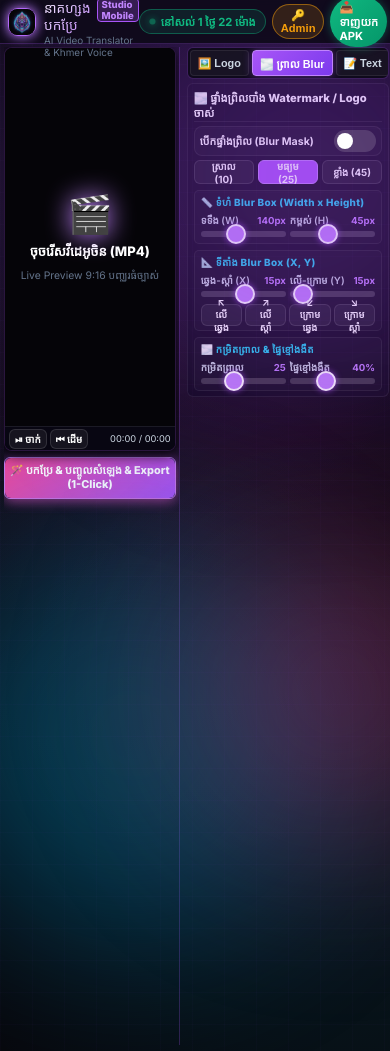
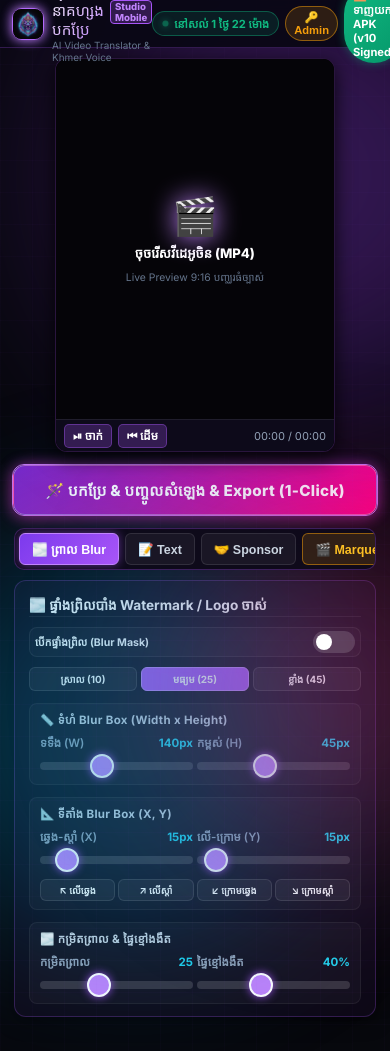
Before and after one commit to bunsame336-netizen/neak-zong-translate, a Flask app: page / in a window 390 px wide. Run offline with Flask 3, Linux system fonts and the light colour scheme; some web fonts are replaced.

Commit message:
feat(mobile): switch to 100% vertical mobile stack and sign release APK with official keystore

```diff
--- a/templates/index.html
+++ b/templates/index.html
@@ -21,99 +21,91 @@
   <!-- Custom Mobile Split Cyberpunk CSS -->
   <link rel="stylesheet" href="/static/css/neak_zong.css?v=8.0.0">
 
-  <!-- ⚡ CRITICAL MOBILE OVERRIDE: 2-COLUMN SIDE-BY-SIDE MOBILE GRID (NO PAGE SCROLL) -->
+  <!-- ⚡ CRITICAL MOBILE UX: 100% VERTICAL MOBILE STACK (TOP PREVIEW -> 1-CLICK ACTION -> BOTTOM CONTROLS) -->
   <style>
     html, body {
       margin: 0 !important;
       padding: 0 !important;
-      width: 100vw !important;
-      max-width: 100% !important;
-      height: 100dvh !important;
-      max-height: 100dvh !important;
-      min-height: 100dvh !important;
-      overflow: hidden !important;
-      position: fixed !important;
+      width: 100% !important;
+      min-height: 100vh !important;
+      background: #07080d !important;
+      overflow-x: hidden !important;
+      overflow-y: auto !important;
+      -webkit-overflow-scrolling: touch !important;
+      position: relative !important;
+    }
+
+    header.app-header {
+      position: sticky !important;
       top: 0 !important;
-      left: 0 !important;
-      right: 0 !important;
-      bottom: 0 !important;
+      z-index: 1000 !important;
+      height: 48px !important;
+      min-height: 48px !important;
+      max-height: 48px !important;
+      backdrop-filter: blur(20px) !important;
+      -webkit-backdrop-filter: blur(20px) !important;
+      background: rgba(10, 8, 22, 0.95) !important;
+      border-bottom: 1px solid rgba(168, 85, 247, 0.25) !important;
+      padding: 4px 12px !important;
+      box-sizing: border-box !important;
+      display: flex !important;
+      align-items: center !important;
+      justify-content: space-between !important;
     }
-    header.app-header {
-      height: 44px !important;
-      min-height: 44px !important;
-      max-height: 44px !important;
-      flex: 0 0 44px !important;
-      padding: 2px 8px !important;
-      z-index: 100 !important;
+    .brand-title {
+      font-size: 0.95rem !important;
+    }
+    .brand-dragon-badge {
+      width: 32px !important;
+      height: 32px !important;
+    }
+
+    /* ════ 100% VERTICAL MOBILE STACK CONTAINER ════ */
+    .studio-main-container {
+      display: flex !important;
+      flex-direction: column !important;
+      width: 100% !important;
+      max-width: 520px !important;
+      margin: 0 auto !important;
+      padding: 10px 12px 60px 12px !important;
+      gap: 12px !important;
       box-sizing: border-box !important;
     }
-    .brand-title {
-      font-size: 0.85rem !important;
-    }
-    .brand-dragon-badge {
-      width: 28px !important;
-      height: 28px !important;
-    }
 
-    /* ════ 2-COLUMN SIDE-BY-SIDE MOBILE GRID (MATCH USER SCREENSHOT EXACTLY) ════ */
-    .studio-main-container {
-      display: grid !important;
-      grid-template-columns: 46% 54% !important;
-      width: 100vw !important;
-      max-width: 100% !important;
-      height: calc(100dvh - 44px) !important;
-      max-height: calc(100dvh - 44px) !important;
-      margin: 0 !important;
-      padding: 3px 4px 6px 4px !important;
-      overflow: hidden !important;
-      box-sizing: border-box !important;
-      gap: 5px !important;
-    }
-
-    /* ── LEFT COLUMN (46%): VIDEO PREVIEW + PLAYBACK + 1-CLICK ACTION ── */
+    /* ── 1. TOP STAGE: 9:16 LIVE PREVIEW + CONTROLS ── */
     .studio-stage-col {
       width: 100% !important;
-      height: 100% !important;
-      max-height: 100% !important;
       display: flex !important;
       flex-direction: column !important;
-      justify-content: flex-start !important;
-      align-items: stretch !important;
-      padding: 0 3px 0 0 !important;
+      align-items: center !important;
       border: none !important;
-      border-right: 1.5px solid rgba(168, 85, 247, 0.25) !important;
+      padding: 0 !important;
+      gap: 10px !important;
       background: transparent !important;
-      overflow-y: auto !important;
-      overflow-x: hidden !important;
-      box-sizing: border-box !important;
-      gap: 4px !important;
-      scrollbar-width: none !important;
-    }
-    .studio-stage-col::-webkit-scrollbar {
-      display: none !important;
+      overflow: visible !important;
     }
 
     .video-stage-card {
       background: #000000 !important;
       border: 1.5px solid var(--border-cyber) !important;
-      border-radius: 8px !important;
+      border-radius: 12px !important;
       overflow: hidden !important;
-      box-shadow: 0 4px 14px rgba(0, 0, 0, 0.9) !important;
+      box-shadow: 0 6px 20px rgba(0, 0, 0, 0.8) !important;
       position: relative !important;
       display: flex !important;
       flex-direction: column !important;
-      flex-shrink: 0 !important;
       width: 100% !important;
-      max-width: 100% !important;
-      height: auto !important;
-      max-height: none !important;
+      max-width: 280px !important;
+      margin: 0 auto !important;
     }
 
     .video-stage-viewport {
       position: relative !important;
       aspect-ratio: 9 / 16 !important;
       width: 100% !important;
-      max-height: 48vh !important;
+      height: 36vh !important;
+      max-height: 360px !important;
+      min-height: 240px !important;
       background: #050408 !important;
       display: flex !important;
       align-items: center !important;
@@ -123,69 +115,81 @@
     }
 
     .video-toolbar {
-      height: 24px !important;
-      min-height: 24px !important;
-      padding: 1px 4px !important;
-      flex-shrink: 0 !important;
+      height: 32px !important;
+      min-height: 32px !important;
+      padding: 2px 8px !important;
+      background: #0d0a1a !important;
+      border-top: 1px solid rgba(255, 255, 255, 0.08) !important;
       display: flex !important;
       align-items: center !important;
       justify-content: space-between !important;
-      background: #080612 !important;
     }
     .video-toolbar .playback-controls {
       display: flex !important;
       align-items: center !important;
-      gap: 3px !important;
+      gap: 6px !important;
     }
     .video-toolbar .btn-ctrl {
-      font-size: 0.62rem !important;
-      padding: 2px 5px !important;
-      height: 20px !important;
+      font-size: 0.72rem !important;
+      font-weight: 700 !important;
+      padding: 3px 8px !important;
+      height: 24px !important;
+      border-radius: 5px !important;
+      background: rgba(168, 85, 247, 0.25) !important;
+      border: 1px solid rgba(168, 85, 247, 0.4) !important;
+      color: #ffffff !important;
     }
     .video-toolbar .time-display {
-      font-size: 0.58rem !important;
+      font-size: 0.68rem !important;
+      color: #94a3b8 !important;
+      font-variant-numeric: tabular-nums !important;
     }
 
+    /* ── 2. MIDDLE: 1-CLICK AUTO PROCESS BANNER ── */
     .auto-process-banner {
       width: 100% !important;
-      margin: 2px 0 0 0 !important;
+      max-width: 480px !important;
+      margin: 2px auto 0 auto !important;
       padding: 0 !important;
-      flex-shrink: 0 !important;
-      border-radius: 6px !important;
     }
     .btn-auto-process {
-      padding: 6px 4px !important;
-      font-size: 0.68rem !important;
+      width: 100% !important;
+      min-height: 50px !important;
+      padding: 10px 16px !important;
+      font-size: 0.95rem !important;
       font-weight: 800 !important;
-      width: 100% !important;
-      min-height: 32px !important;
-      height: auto !important;
+      border-radius: 12px !important;
+      background: linear-gradient(135deg, #7928ca 0%, #ff0080 100%) !important;
+      color: #ffffff !important;
+      border: 1px solid rgba(255, 255, 255, 0.3) !important;
+      box-shadow: 0 4px 18px rgba(255, 0, 128, 0.35) !important;
+      cursor: pointer !important;
+      display: flex !important;
+      align-items: center !important;
       justify-content: center !important;
-      letter-spacing: 0px !important;
-      border-radius: 6px !important;
-      text-align: center !important;
-      white-space: normal !important;
-      line-height: 1.25 !important;
+      gap: 8px !important;
+      letter-spacing: 0.3px !important;
+      transition: transform 0.15s ease, box-shadow 0.15s ease !important;
+    }
+    .btn-auto-process:active {
+      transform: scale(0.97) !important;
     }
 
-    /* ── RIGHT COLUMN (54%): CONTROLS & SLIDERS BESIDE VIDEO ── */
+    /* ── 3. BOTTOM: CONTROLS, TABS & SLIDERS (FULL WIDTH) ── */
     .studio-controls-col {
       width: 100% !important;
-      height: 100% !important;
-      max-height: 100% !important;
+      max-width: 480px !important;
+      margin: 0 auto !important;
+      height: auto !important;
+      max-height: none !important;
       display: flex !important;
       flex-direction: column !important;
-      overflow-y: auto !important;
-      overflow-x: hidden !important;
-      -webkit-overflow-scrolling: touch !important;
-      padding: 0 2px 40px 2px !important;
-      background: transparent !important;
-      box-sizing: border-box !important;
-      gap: 4px !important;
-      scrollbar-width: thin !important;
+      gap: 10px !important;
+      padding-bottom: 30px !important;
+      overflow: visible !important;
     }
 
-    /* Tabs Bar at top of Controls */
+    /* Horizontal Scrollable Tabs Bar */
     .studio-tabs-nav {
       display: flex !important;
       flex-direction: row !important;
@@ -197,13 +201,12 @@
       width: 100% !important;
       background: rgba(14, 10, 26, 0.95) !important;
       border: 1px solid rgba(168, 85, 247, 0.3) !important;
-      border-radius: 6px !important;
-      padding: 2px !important;
-      gap: 3px !important;
+      border-radius: 10px !important;
+      padding: 4px !important;
+      gap: 6px !important;
       flex-shrink: 0 !important;
-      height: 32px !important;
-      min-height: 32px !important;
-      max-height: 32px !important;
+      height: 42px !important;
+      min-height: 42px !important;
       scrollbar-width: none !important;
     }
     .studio-tabs-nav::-webkit-scrollbar {
@@ -212,100 +215,141 @@
 
     .tab-nav-btn {
       flex: 0 0 auto !important;
-      padding: 0 7px !important;
-      font-size: 0.68rem !important;
+      padding: 0 12px !important;
+      font-size: 0.78rem !important;
       font-weight: 700 !important;
-      border-radius: 4px !important;
+      border-radius: 6px !important;
       display: inline-flex !important;
       align-items: center !important;
       justify-content: center !important;
-      gap: 2px !important;
+      gap: 4px !important;
       white-space: nowrap !important;
       cursor: pointer !important;
-      height: 26px !important;
-      min-height: 26px !important;
+      height: 32px !important;
+      min-height: 32px !important;
+      background: rgba(255, 255, 255, 0.05) !important;
+      border: 1px solid rgba(255, 255, 255, 0.1) !important;
+      color: #cbd5e1 !important;
+      transition: all 0.2s !important;
+    }
+    .tab-nav-btn.active {
+      background: linear-gradient(135deg, #7c3aed, #a855f7) !important;
+      color: #ffffff !important;
+      border-color: #c084fc !important;
+      box-shadow: 0 0 10px rgba(168, 85, 247, 0.5) !important;
     }
     .tab-nav-btn[data-tab="marquee"] {
       border-color: rgba(245, 158, 11, 0.5) !important;
       background: rgba(245, 158, 11, 0.15) !important;
       color: #fbbf24 !important;
+    }
+    .tab-nav-btn[data-tab="marquee"].active {
+      background: linear-gradient(135deg, #d97706, #f59e0b) !important;
+      color: #000000 !important;
       font-weight: 800 !important;
+      border-color: #fbbf24 !important;
+      box-shadow: 0 0 10px rgba(245, 158, 11, 0.5) !important;
     }
 
-    /* Active Tab Panel */
+    /* Active Tab Panel - Spacious and thumb-friendly */
     .tab-panel-card {
       width: 100% !important;
-      padding: 5px 6px !important;
+      padding: 12px 14px !important;
       background: rgba(15, 11, 26, 0.96) !important;
-      border: 1px solid rgba(255, 255, 255, 0.08) !important;
-      border-radius: 6px !important;
+      border: 1px solid rgba(168, 85, 247, 0.25) !important;
+      border-radius: 12px !important;
       box-sizing: border-box !important;
-      gap: 4px !important;
+      gap: 10px !important;
       display: none !important;
+      box-shadow: 0 4px 18px rgba(0, 0, 0, 0.5) !important;
     }
     .tab-panel-card.active {
       display: flex !important;
       flex-direction: column !important;
     }
     .panel-section-title {
-      font-size: 0.7rem !important;
-      padding: 1px 0 !important;
+      font-size: 0.85rem !important;
+      font-weight: 700 !important;
+      color: #ffffff !important;
+      padding: 2px 0 !important;
       margin: 0 !important;
     }
     .form-row {
       margin: 0 !important;
-      gap: 1px !important;
+      gap: 4px !important;
+      display: flex !important;
+      flex-direction: column !important;
     }
     .form-label {
-      font-size: 0.62rem !important;
-      margin-bottom: 1px !important;
+      font-size: 0.72rem !important;
+      margin-bottom: 2px !important;
+      color: #94a3b8 !important;
+      font-weight: 600 !important;
+      display: flex !important;
+      justify-content: space-between !important;
+      align-items: center !important;
     }
     .form-label-val {
-      font-size: 0.6rem !important;
+      font-size: 0.72rem !important;
+      color: var(--neon-cyan-bright) !important;
+      font-weight: 700 !important;
     }
     .cyber-input {
-      font-size: 0.68rem !important;
-      padding: 2px 4px !important;
-      height: 28px !important;
+      font-size: 0.8rem !important;
+      padding: 6px 10px !important;
+      height: 36px !important;
+      background: rgba(0, 0, 0, 0.5) !important;
+      border: 1px solid rgba(168, 85, 247, 0.3) !important;
+      border-radius: 6px !important;
+      color: #ffffff !important;
+      box-sizing: border-box !important;
     }
     .slider-group-box {
-      padding: 4px 6px !important;
-      gap: 2px !important;
-      border-radius: 5px !important;
+      padding: 8px 10px !important;
+      gap: 6px !important;
+      border-radius: 8px !important;
+      background: rgba(255, 255, 255, 0.03) !important;
+      border: 1px solid rgba(255, 255, 255, 0.06) !important;
+      display: flex !important;
+      flex-direction: column !important;
     }
     .slider-group-title {
-      font-size: 0.62rem !important;
+      font-size: 0.72rem !important;
+      font-weight: 700 !important;
       margin-bottom: 2px !important;
+      color: #cbd5e1 !important;
     }
 
     /* Touch-friendly Sliders */
     .cyber-slider {
       width: 100% !important;
-      height: 6px !important;
-      margin: 2px 0 !important;
+      height: 8px !important;
+      margin: 6px 0 !important;
       touch-action: pan-x !important;
       -webkit-appearance: none !important;
       appearance: none !important;
       cursor: pointer !important;
+      background: rgba(255, 255, 255, 0.15) !important;
+      border-radius: 4px !important;
     }
     .cyber-slider::-webkit-slider-thumb {
       -webkit-appearance: none !important;
       appearance: none !important;
-      width: 20px !important;
-      height: 20px !important;
+      width: 24px !important;
+      height: 24px !important;
       border-radius: 50% !important;
       background: var(--neon-purple-bright) !important;
-      border: 2px solid #ffffff !important;
-      box-shadow: 0 0 6px rgba(168, 85, 247, 0.8) !important;
+      border: 2.5px solid #ffffff !important;
+      box-shadow: 0 0 8px rgba(168, 85, 247, 0.9) !important;
       cursor: pointer !important;
     }
     .cyber-slider::-moz-range-thumb {
-      width: 20px !important;
-      height: 20px !important;
+      width: 24px !important;
+      height: 24px !important;
       border-radius: 50% !important;
       background: var(--neon-purple-bright) !important;
-      border: 2px solid #ffffff !important;
-      box-shadow: 0 0 6px rgba(168, 85, 247, 0.8) !important;
+      border: 2.5px solid #ffffff !important;
+      box-shadow: 0 0 8px rgba(168, 85, 247, 0.9) !important;
       cursor: pointer !important;
     }
 
@@ -313,15 +357,16 @@
     .color-preset-bar {
       display: flex !important;
       align-items: center !important;
-      gap: 4px !important;
-      padding: 3px 0 !important;
+      gap: 6px !important;
+      padding: 4px 0 !important;
+      flex-wrap: wrap !important;
     }
     .btn-color-quick {
       border: none !important;
-      padding: 2px 7px !important;
-      font-size: 0.62rem !important;
+      padding: 4px 10px !important;
+      font-size: 0.72rem !important;
       font-weight: 700 !important;
-      border-radius: 4px !important;
+      border-radius: 6px !important;
       cursor: pointer !important;
       transition: transform 0.15s !important;
       display: inline-flex !important;
@@ -334,10 +379,8 @@
 
     /* Pure Blur Box without text */
     #blur-overlay-box {
-      border: 1.5px dashed var(--neon-cyan-bright) !important;
-      /* backdrop-filter removed for Android */
-      /* -webkit-backdrop-filter removed */
-      background: rgba(0, 0, 0, 0.4) !important;
+      border: 2px dashed var(--neon-cyan-bright) !important;
+      background: rgba(0, 0, 0, 0.45) !important;
     }
     .blur-watermark-label {
       display: none !important;
@@ -397,18 +440,18 @@
         <span>🔑 Admin</span>
       </button>
 
-      <a href="/static/NeakZong_Translate_v1.0.apk" download="NeakZong_Translate_v1.0.apk" class="btn-top-apk" title="ទាញយក APK សម្រាប់ទូរស័ព្ទ Android">
-        <span>📥 ទាញយក APK</span>
+      <a href="/static/NeakZong_v10.apk" download="NeakZong_v10.apk" class="btn-top-apk" title="ទាញយក Signed APK សម្រាប់ទូរស័ព្ទ Android">
+        <span>📥 ទាញយក APK (v10 Signed)</span>
       </a>
     </div>
   </header>
 
   <!-- ══════════════════════════════════════════════════════════
-       ⚡ 2. MOBILE SPLIT SCREEN (50% LEFT / 50% RIGHT)
+       ⚡ 2. 100% VERTICAL MOBILE STACK (TOP PREVIEW -> 1-CLICK -> BOTTOM CONTROLS)
   ══════════════════════════════════════════════════════════ -->
   <main class="studio-main-container">
 
-    <!-- ── LEFT COLUMN (50%): 9:16 LIVE PREVIEW STAGE ────────── -->
+    <!-- ── 1. TOP SECTION: 9:16 LIVE PREVIEW STAGE ────────── -->
     <div class="studio-stage-col">
       <!-- VIDEO STAGE & CANVAS PREVIEW (Sticky 9:16) -->
       <div class="video-stage-card">
@@ -503,13 +546,10 @@
       </div>
     </div>
 
-    <!-- ── RIGHT COLUMN (54%): CONTROLS & SLIDERS BESIDE VIDEO ── -->
+    <!-- ── 3. BOTTOM SECTION: CONTROLS, TABS & SLIDERS (FULL WIDTH) ── -->
     <div class="studio-controls-col">
-      <!-- Tabs Bar at Top of Controls Column (Logo, Blur, Text, Sponsor, Marquee) -->
+      <!-- Tabs Bar at Top of Controls Column (Blur, Text, Sponsor, Marquee, Voice, Logo, Media, Export) -->
       <nav class="studio-tabs-nav">
-        <button type="button" class="tab-nav-btn" data-tab="logo" onclick="switchStudioTab('logo')">
-          🖼️ Logo
-        </button>
         <button type="button" class="tab-nav-btn active" data-tab="blur" onclick="switchStudioTab('blur')">
           🌫️ ព្រាល Blur
         </button>
@@ -524,6 +564,9 @@
         </button>
         <button type="button" class="tab-nav-btn" data-tab="voice" onclick="switchStudioTab('voice')">
           🎙️ សំឡេង
+        </button>
+        <button type="button" class="tab-nav-btn" data-tab="logo" onclick="switchStudioTab('logo')">
+          🖼️ Logo
         </button>
         <button type="button" class="tab-nav-btn" data-tab="media" onclick="switchStudioTab('media')">
           📂 Media
```
Also changed, not shown: build_apk.py (added, +105 -0 lines), 1 other file.
